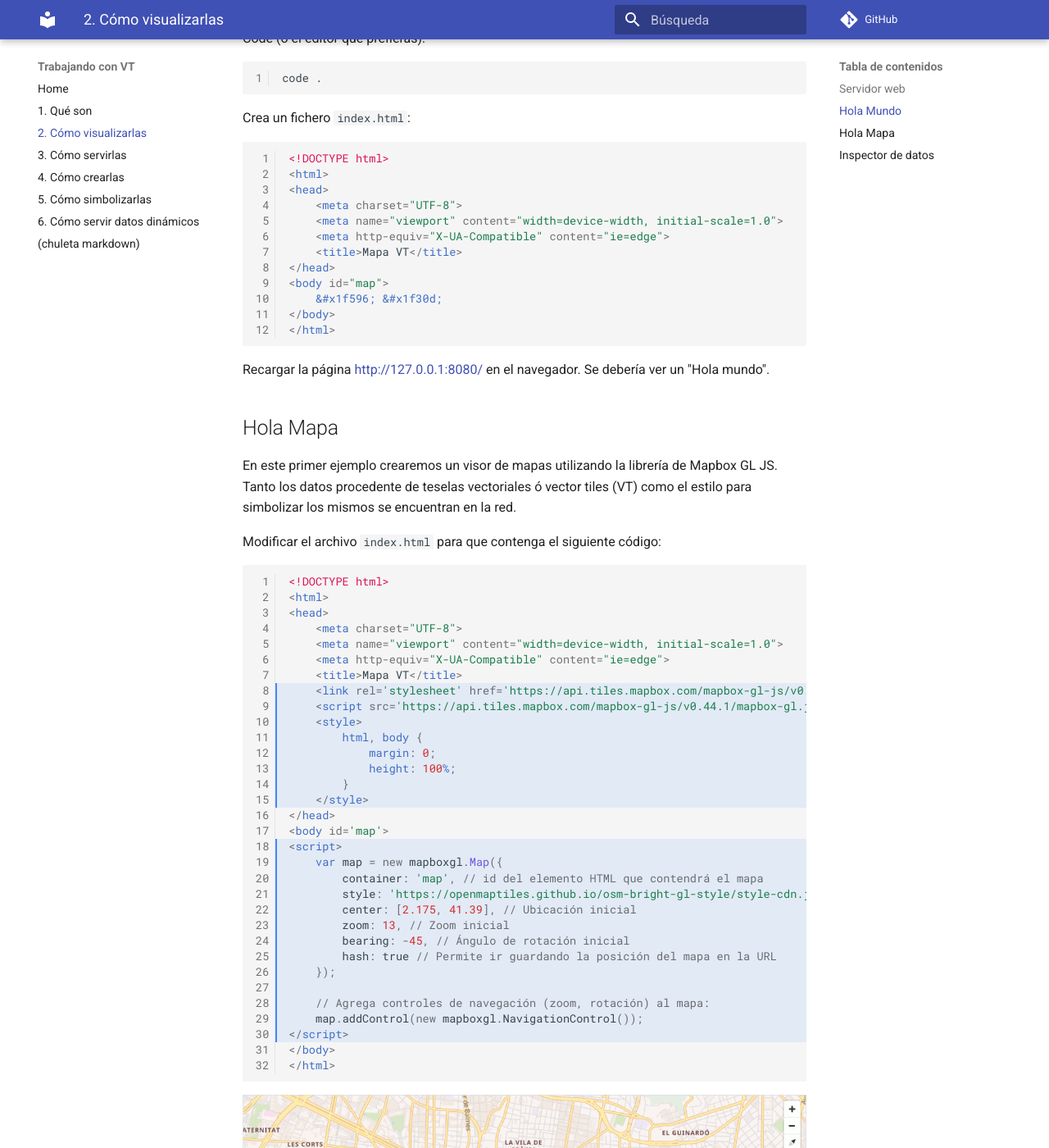
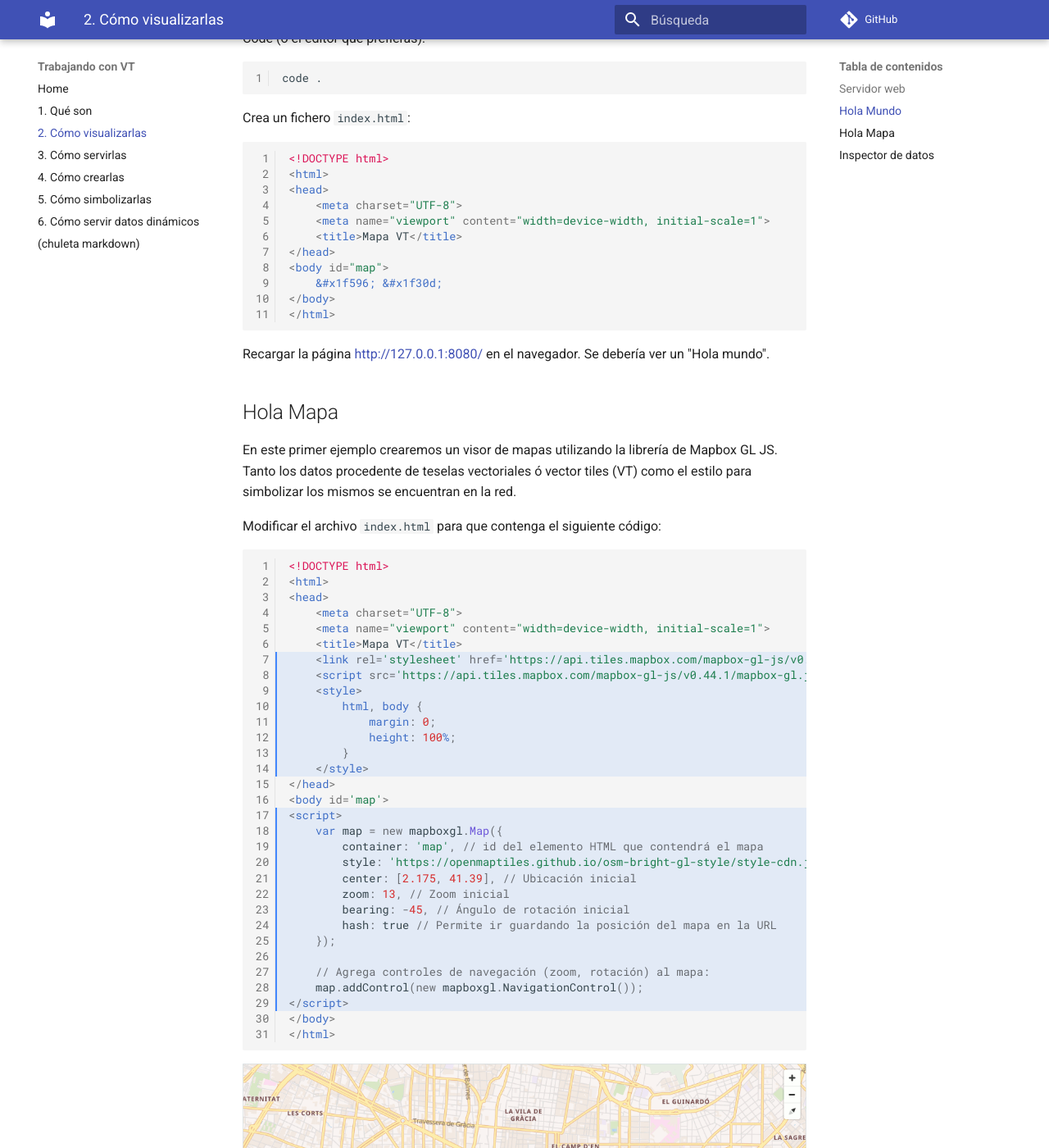
Before and after one commit to geoinquiets/taller-vt, an MkDocs documentation site: the page built from docs/2_visor_simple.md, in a window 1280 px wide and 1400 px high, scrolled down 825 px. Shown: the whole window at 82% size. Built offline with MkDocs 1.6.1 and Material for MkDocs 9.7.7, drawn with Linux system fonts in a browser that asks for light colours; comment, search, counter and statistics services are not loaded; old or Windows-style settings are respelled for this version of MkDocs; some of the changed lines change nothing that is shown; some of the changed text lies outside the part shown.

Commit message:
Quitar cabecera innecesaria

````diff
--- a/docs/2_visor_simple.md
+++ b/docs/2_visor_simple.md
@@ -44,8 +44,7 @@
 <html>
 <head>
     <meta charset="UTF-8">
-    <meta name="viewport" content="width=device-width, initial-scale=1.0">
-    <meta http-equiv="X-UA-Compatible" content="ie=edge">
+    <meta name="viewport" content="width=device-width, initial-scale=1">
     <title>Mapa VT</title>
 </head>
 <body id="map">
@@ -65,13 +64,12 @@
 
 Modificar el archivo `index.html` para que contenga el siguiente código:
 
-```html hl_lines="8 9 10 11 12 13 14 15 18 19 20 21 22 23 24 25 26 27 28 29 30"
+```html hl_lines="7 8 9 10 11 12 13 14 17 18 19 20 21 22 23 24 25 26 27 28 29"
 <!DOCTYPE html>
 <html>
 <head>
     <meta charset="UTF-8">
-    <meta name="viewport" content="width=device-width, initial-scale=1.0">
-    <meta http-equiv="X-UA-Compatible" content="ie=edge">
+    <meta name="viewport" content="width=device-width, initial-scale=1">
     <title>Mapa VT</title>
     <link rel='stylesheet' href='https://api.tiles.mapbox.com/mapbox-gl-js/v0.44.1/mapbox-gl.css' />
     <script src='https://api.tiles.mapbox.com/mapbox-gl-js/v0.44.1/mapbox-gl.js'></script>
@@ -111,13 +109,12 @@
 Agregar el código de la librería, e instanciar el control tras crear el mapa:
 
 
-```html hl_lines="10 11 33 34"
+```html hl_lines="9 10 32 33"
 <!DOCTYPE html>
 <html>
 <head>
     <meta charset="UTF-8">
-    <meta name="viewport" content="width=device-width, initial-scale=1.0">
-    <meta http-equiv="X-UA-Compatible" content="ie=edge">
+    <meta name="viewport" content="width=device-width, initial-scale=1">
     <title>Mapa VT</title>
     <link rel='stylesheet' href='https://api.tiles.mapbox.com/mapbox-gl-js/v0.44.1/mapbox-gl.css' />
     <script src='https://api.tiles.mapbox.com/mapbox-gl-js/v0.44.1/mapbox-gl.js'></script>
````
